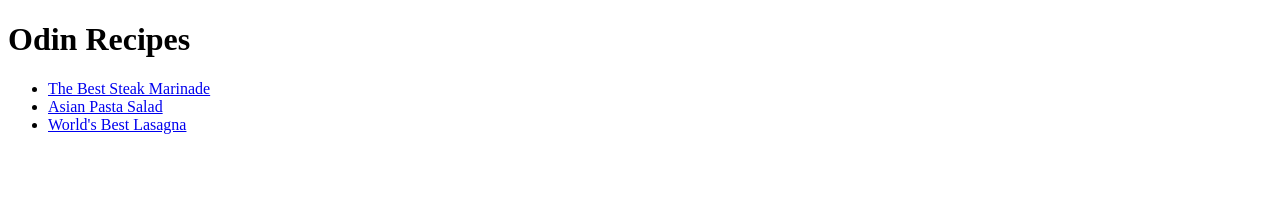
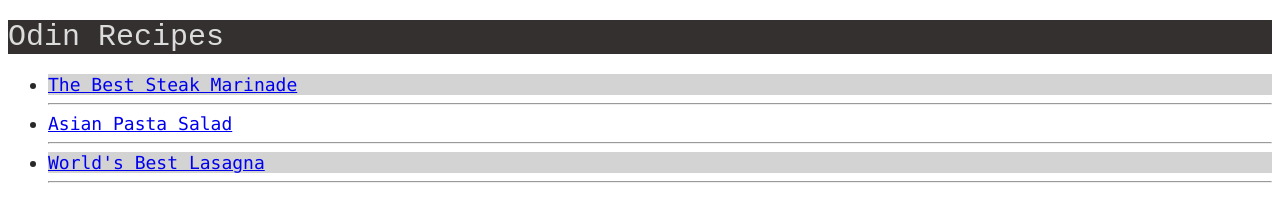
Before and after one commit to rubencodex86/odin-recipes, a plain HTML site: page index.html in a window 1280 px wide. Drawn offline with Linux system fonts and the light colour scheme.

Commit message:
Add classes to index.html, create style.css and styling the homepage

```diff
--- a/index.html
+++ b/index.html
@@ -6,13 +6,17 @@
               content="width=device-width, user-scalable=no, initial-scale=1.0, maximum-scale=1.0, minimum-scale=1.0">
         <meta http-equiv="X-UA-Compatible" content="ie=edge">
         <title>Project: Recipes</title>
+        <link rel="stylesheet" href="style.css">
     </head>
     <body>
-        <h1>Odin Recipes</h1>
-        <ul>
-            <li><a href="recipes/steak.html">The Best Steak Marinade</a></li>
-            <li><a href="recipes/asian_pasta.html">Asian Pasta Salad</a></li>
-            <li><a href="recipes/lasagna.html">World's Best Lasagna</a></li>
+        <h1 id="title">Odin Recipes</h1>
+        <ul id="menu">
+            <li class="menu-link odd"><a href="recipes/steak.html">The Best Steak Marinade</a></li>
+            <hr>
+            <li class="menu-link"><a href="recipes/asian_pasta.html">Asian Pasta Salad</a></li>
+            <hr>
+            <li class="menu-link odd"><a href="recipes/lasagna.html">World's Best Lasagna</a></li>
+            <hr>
         </ul>
     </body>
 </html>
--- /dev/null
+++ b/style.css
@@ -0,0 +1,17 @@
+#title {
+    font-family: "Courier New", "Monaco", monospace;
+    font-weight: 400;
+    font-size: 30px;
+    background-color: #33302f;
+    color: #dcdcdc;
+}
+
+li.menu-link {
+    font-family: "Lucida Console", "Monaco", monospace;
+    font-size: 18px;
+    color: #282828;
+}
+
+.menu-link.odd {
+    background-color: lightgrey;
+}
```
